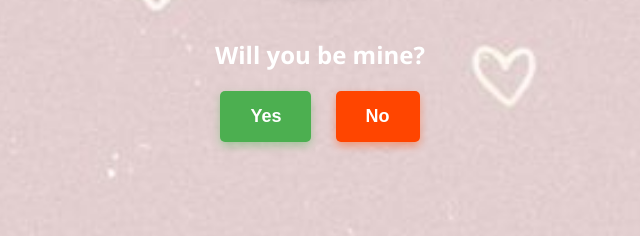
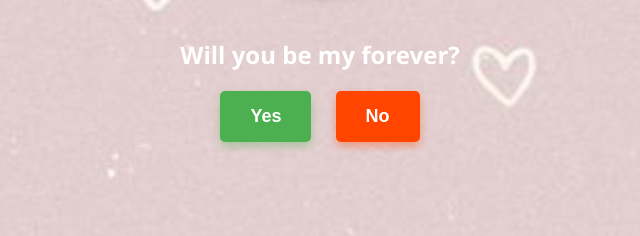
Before and after one commit to Humna14/itsforyou, a plain HTML site: page index.html in a window 1280 px wide. Shown: the part 495-731 px from the top of the page, 320-960 px from the left. Drawn offline with Linux system fonts and the light colour scheme.

Commit message:
i changed the will you be mine to will you be my forever

```diff
--- a/index.html
+++ b/index.html
@@ -19,7 +19,7 @@
 <body>
     <div class="container" id="original-screen">
         <img src="bear.jpg" alt="White Bear" class="bear-image">
-        <h1 class="question">Will you be mine?</h1>
+        <h1 class="question">Will you be my forever?</h1>
         <div class="buttons">
             <button id="yes-button" class="yes-button" onclick="showYesScreen()">Yes</button>
             <button id="no-button" class="no-button" onclick="moveNoButton()">No</button>
```
